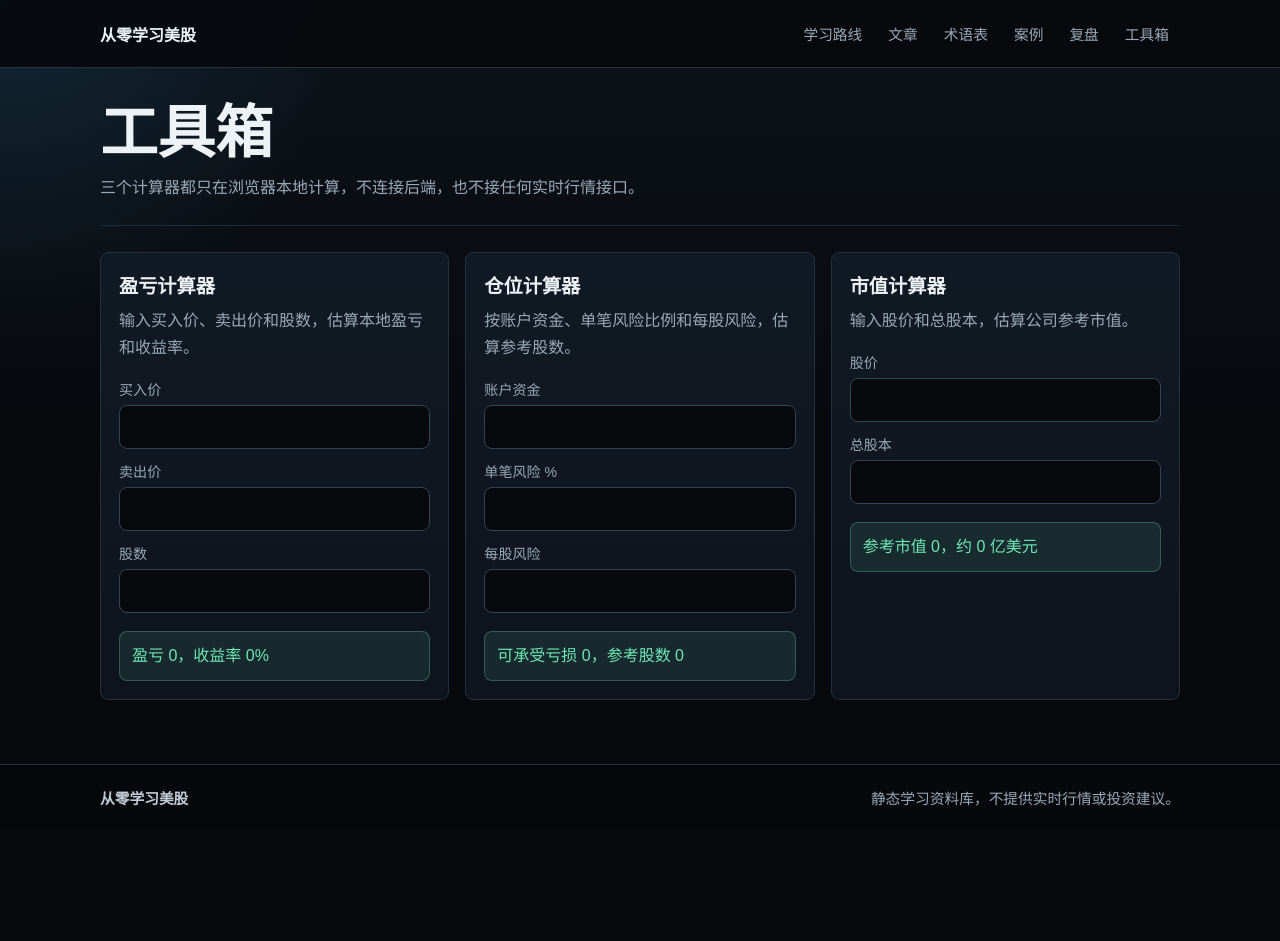
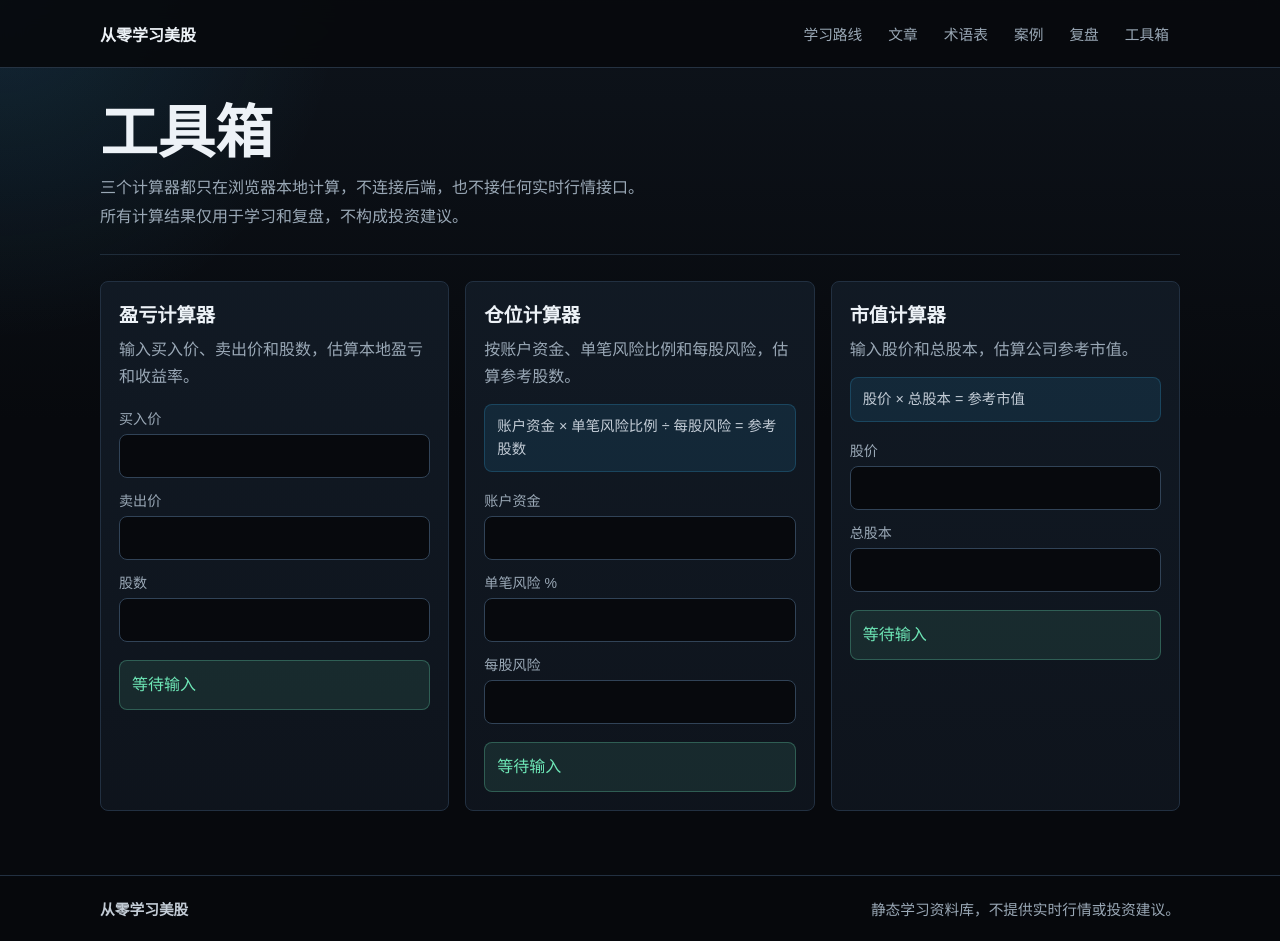
Before and after one commit to AndyGodShow/learn-us-stocks, a Next.js app: page /tools in a window 1280 px wide. Before the commit the page ends 830 px from the top, so only its background shows below. Built offline with nearby package versions, Linux system fonts and the light colour scheme.

Commit message:
refine toolbox learning calculators

```diff
--- a/src/app/tools/page.tsx
+++ b/src/app/tools/page.tsx
@@ -10,11 +10,13 @@ const calculators = [
     kind: "position",
     title: "仓位计算器",
     description: "按账户资金、单笔风险比例和每股风险，估算参考股数。",
+    explanation: "账户资金 × 单笔风险比例 ÷ 每股风险 = 参考股数",
   },
   {
     kind: "marketCap",
     title: "市值计算器",
     description: "输入股价和总股本，估算公司参考市值。",
+    explanation: "股价 × 总股本 = 参考市值",
   },
 ] as const;
 
@@ -24,11 +26,13 @@ export default function ToolsPage() {
       <section className="pageIntro">
         <h1>工具箱</h1>
         <p>三个计算器都只在浏览器本地计算，不连接后端，也不接任何实时行情接口。</p>
+        <p>所有计算结果仅用于学习和复盘，不构成投资建议。</p>
       </section>
       <section className="cardGrid">
         {calculators.map((calculator) => (
           <CalculatorCard
             description={calculator.description}
+            explanation={"explanation" in calculator ? calculator.explanation : undefined}
             kind={calculator.kind}
             key={calculator.kind}
             title={calculator.title}
--- a/src/components/CalculatorCard/CalculatorCard.module.css
+++ b/src/components/CalculatorCard/CalculatorCard.module.css
@@ -16,6 +16,17 @@
   margin: 0;
   color: var(--muted);
   line-height: 1.7;
+}
+
+.explanation {
+  margin: 14px 0 0;
+  border: 1px solid rgba(56, 189, 248, 0.2);
+  border-radius: var(--radius);
+  padding: 10px 12px;
+  color: var(--muted-strong);
+  background: var(--info-soft);
+  font-size: 0.9rem;
+  line-height: 1.6;
 }
 
 .fields {
@@ -60,3 +71,25 @@
   background: var(--accent-soft);
   line-height: 1.5;
 }
+
+.result dl {
+  display: grid;
+  gap: 8px;
+  margin: 0;
+}
+
+.result div {
+  display: flex;
+  justify-content: space-between;
+  gap: 12px;
+}
+
+.result dt {
+  color: var(--muted-strong);
+}
+
+.result dd {
+  margin: 0;
+  color: var(--accent);
+  text-align: right;
+}
--- a/src/components/CalculatorCard/CalculatorCard.tsx
+++ b/src/components/CalculatorCard/CalculatorCard.tsx
@@ -9,6 +9,7 @@ type CalculatorCardProps = {
   kind: CalculatorKind;
   title: string;
   description: string;
+  explanation?: string;
 };
 
 function toNumber(value: string): number {
@@ -22,29 +23,52 @@ function formatNumber(value: number): string {
   }).format(value);
 }
 
-export function CalculatorCard({ kind, title, description }: CalculatorCardProps) {
+function hasInput(...values: string[]): boolean {
+  return values.every((value) => value.trim() !== "");
+}
+
+export function CalculatorCard({ kind, title, description, explanation }: CalculatorCardProps) {
   const [first, setFirst] = useState("");
   const [second, setSecond] = useState("");
   const [third, setThird] = useState("");
 
   const result = useMemo(() => {
+    const requiredValues = kind === "marketCap" ? [first, second] : [first, second, third];
+
+    if (!hasInput(...requiredValues)) {
+      return null;
+    }
+
     const a = toNumber(first);
     const b = toNumber(second);
     const c = toNumber(third);
 
     if (kind === "profitLoss") {
+      const costAmount = a * c;
+      const sellAmount = b * c;
       const profit = (b - a) * c;
       const percent = a > 0 ? ((b - a) / a) * 100 : 0;
-      return `盈亏 ${formatNumber(profit)}，收益率 ${formatNumber(percent)}%`;
+      return [
+        { label: "成本金额", value: formatNumber(costAmount) },
+        { label: "卖出金额", value: formatNumber(sellAmount) },
+        { label: "盈亏金额", value: formatNumber(profit) },
+        { label: "收益率", value: `${formatNumber(percent)}%` },
+      ];
     }
 
     if (kind === "position") {
       const riskAmount = a * (b / 100);
       const shares = c > 0 ? riskAmount / c : 0;
-      return `可承受亏损 ${formatNumber(riskAmount)}，参考股数 ${formatNumber(shares)}`;
+      return [
+        { label: "可承受亏损", value: formatNumber(riskAmount) },
+        { label: "参考股数", value: formatNumber(shares) },
+      ];
     }
 
-    return `参考市值 ${formatNumber(a * b)}，约 ${formatNumber((a * b) / 100000000)} 亿美元`;
+    return [
+      { label: "参考市值", value: formatNumber(a * b) },
+      { label: "约", value: `${formatNumber((a * b) / 100000000)} 亿美元` },
+    ];
   }, [first, second, third, kind]);
 
   const labels =
@@ -60,6 +84,7 @@ export function CalculatorCard({ kind, title, description }: CalculatorCardProps
         <h2>{title}</h2>
         <p>{description}</p>
       </div>
+      {explanation ? <p className={styles.explanation}>{explanation}</p> : null}
       <div className={styles.fields}>
         <label>
           <span>{labels[0]}</span>
@@ -76,7 +101,20 @@ export function CalculatorCard({ kind, title, description }: CalculatorCardProps
           </label>
         ) : null}
       </div>
-      <output className={styles.result}>{result}</output>
+      <output className={styles.result}>
+        {result ? (
+          <dl>
+            {result.map((item) => (
+              <div key={item.label}>
+                <dt>{item.label}</dt>
+                <dd>{item.value}</dd>
+              </div>
+            ))}
+          </dl>
+        ) : (
+          "等待输入"
+        )}
+      </output>
     </section>
   );
 }
```
